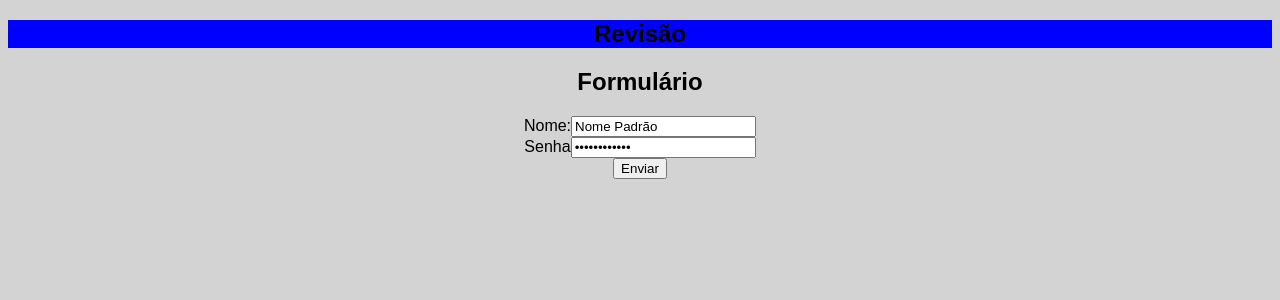
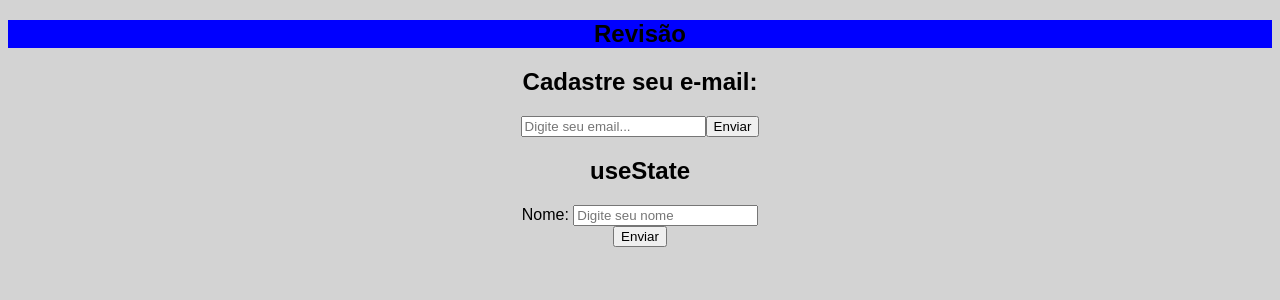
Before and after one commit to AlmaNegr/meu-projeto, a React (Create React App) app: page / in a window 1280 px wide. Shown: the top 300 px of the page. Built offline with nearby package versions, Linux system fonts and the light colour scheme.

Commit message:
renderizando useState

```diff
--- a/src/App.js
+++ b/src/App.js
@@ -1,13 +1,19 @@
 import './App.css'
-import Form from './components/Form'
+import Condicional from './components/Condicional'
 import styles from './components/Frase.module.css'
+import Pessoa from './components/Pessoa'
 
 function App() {
 
   return (
     <div className='App'>
       <h2 className={styles.fraseContainer}>Revisão</h2>
-      <Form />
+      <Condicional />
+      <Pessoa />
+
+
+
+
     </div>
   )
 }
--- /dev/null
+++ b/src/components/Condicional.js
@@ -0,0 +1,35 @@
+import {useState} from 'react'
+
+function Condicional() {
+    const [email, setEmail] = useState('')
+    const [userEmail, setUserEmail] = useState()
+
+    function enviarEmail(e) {
+        e.preventDefault()
+        setUserEmail(email)
+    }
+
+    function limparEmail(e) {
+        e.preventDefault()
+        setUserEmail('')
+    }
+
+    return(
+        <div>
+            <h2>Cadastre seu e-mail:</h2>
+            <form>
+                <input type='email' placeholder='Digite seu email...' onChange={(e) => setEmail(e.target.value)} value={email}></input>
+                <button type='submit' onClick={enviarEmail}>Enviar</button>
+                {userEmail && (
+                    <div>
+                        <p>O e-mail do usuário é: {userEmail}</p>
+                        <button onClick={limparEmail}>Limpar</button>
+                    </div>
+                )}
+            </form>
+        </div>
+
+    )
+}
+
+export default Condicional
--- /dev/null
+++ b/src/components/Pessoa.js
@@ -0,0 +1,28 @@
+import { useState } from "react";
+
+function Pessoa() {
+    function cadastrarUsuario(e) {
+        e.preventDefault()
+        console.log('Usuario cadastrado.')
+        setNome('')
+    }
+
+    const [nome, setNome] = useState('')
+
+    return(
+        <div>
+            <h2>useState</h2>
+            <form onSubmit={cadastrarUsuario}>
+                <div>
+                    <label htmlFor="name">Nome: </label>
+                    <input type="text" placeholder="Digite seu nome" id="name" name="name" onChange={(e) => setNome(e.target.value)} value={nome}></input>
+                </div>
+                <button type="submit">Enviar</button>
+
+            </form>
+        </div>
+
+    )
+}
+
+export default Pessoa
--- /dev/null
+++ b/src/components/SayMyName.js
@@ -0,0 +1 @@
+function
```
Also changed, not shown: src/components/Teste.js (deleted, +0 -12 lines).
